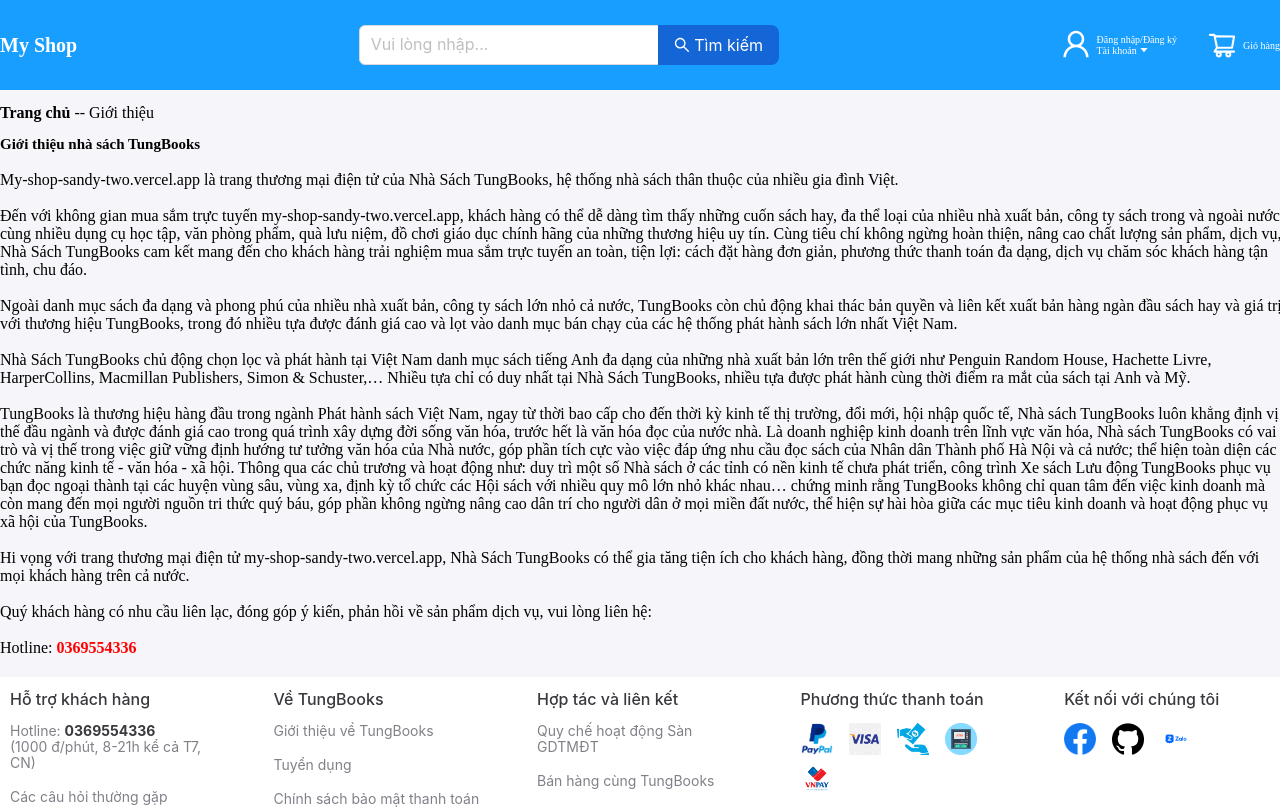
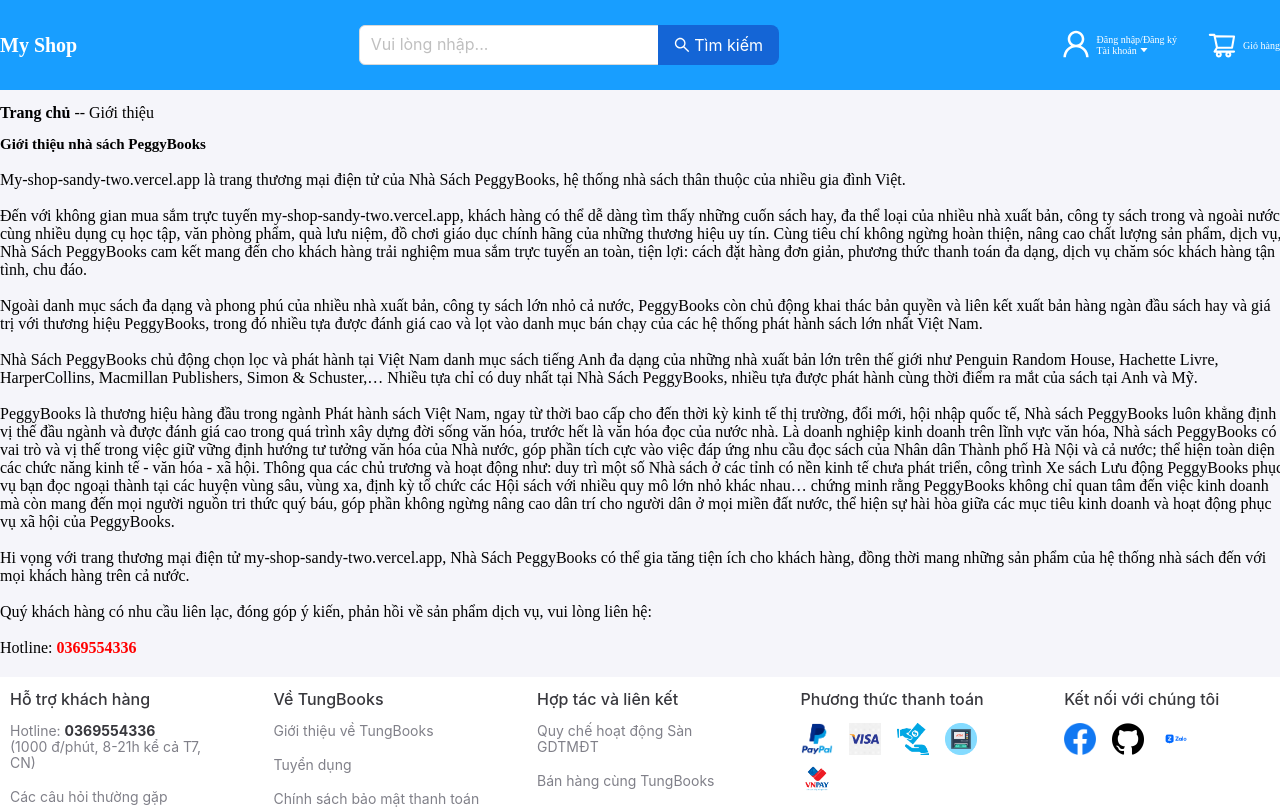
Before and after one commit to TranTung31/my-shop, a React (Create React App) app: page /intro in a window 1280 px wide. Shown: the top 809 px of the page. Built offline with nearby package versions, Linux system fonts and the light colour scheme.

Commit message:
81 - Code chức năng thống kê theo năm

```diff
--- a/src/components/AdminHome/AdminHome.js
+++ b/src/components/AdminHome/AdminHome.js
@@ -1,18 +1,19 @@
-import { Card, Col, Row } from "antd";
 import {
+  AppstoreOutlined,
+  DollarOutlined,
+  ShoppingCartOutlined,
   UserOutlined,
-  AppstoreOutlined,
-  ShoppingCartOutlined,
-  DollarOutlined,
 } from "@ant-design/icons";
-import * as UserService from "../../services/UserService";
-import * as ProductService from "../../services/ProductService";
+import { Card, Col, Row, Select } from "antd";
+import { useEffect, useState } from "react";
 import { useSelector } from "react-redux";
 import * as OrderService from "../../services/OrderService";
-import { useEffect, useState } from "react";
+import * as ProductService from "../../services/ProductService";
+import * as UserService from "../../services/UserService";
 import { convertPrice } from "../../utils/utils";
+import LoadingComponent from "../LoadingComponent/LoadingComponent";
 import ContentOfTooltip from "./ContentOfTooltip";
-import LoadingComponent from "../LoadingComponent/LoadingComponent";
+import { WrapperSelect } from "./styles";
 
 const AdminHome = () => {
   const user = useSelector((state) => state.user);
@@ -22,6 +23,8 @@
   const [orderAll, setOrderAll] = useState(null);
   const [totalPrice, setTotalPrice] = useState(0);
   const [isLoadingOrder, setIsLoadingOrder] = useState(false);
+  const [year, setYear] = useState("2024");
+
   const getCountUser = async (access_token) => {
     const res = await UserService.getCountUser(access_token);
     setCountUser(res?.data);
@@ -61,6 +64,10 @@
     getOrderAll(user?.access_token);
     getTotalPrice(user?.access_token);
   }, []);
+
+  const handleOnChangeSelect = (value) => {
+    setYear(value);
+  };
 
   return (
     <div style={{ width: "100%", height: "100%" }}>
@@ -132,9 +139,28 @@
           </Col>
         </Row>
       </div>
+      <WrapperSelect>
+        <Select
+          defaultValue={year}
+          style={{
+            width: 120,
+          }}
+          onChange={handleOnChangeSelect}
+          options={[
+            {
+              value: "2024",
+              label: "2024",
+            },
+            {
+              value: "2023",
+              label: "2023",
+            },
+          ]}
+        />
+      </WrapperSelect>
       <LoadingComponent isLoading={isLoadingOrder}>
         <div style={{ width: "100%", height: "500px", marginTop: "30px" }}>
-          <ContentOfTooltip dataOrder={orderAll} />
+          <ContentOfTooltip dataOrder={orderAll} dataYear={year}/>
         </div>
       </LoadingComponent>
     </div>
--- a/src/components/AdminHome/ContentOfTooltip.js
+++ b/src/components/AdminHome/ContentOfTooltip.js
@@ -1,67 +1,67 @@
 import React from "react";
 import {
+  Bar,
   BarChart,
-  Bar,
+  CartesianGrid,
+  Legend,
+  ResponsiveContainer,
+  Tooltip,
   XAxis,
   YAxis,
-  CartesianGrid,
-  Tooltip,
-  Legend,
-  ResponsiveContainer,
 } from "recharts";
 import { convertDataContentOfTooltip, convertPrice } from "../../utils/utils";
 
 const ContentOfTooltip = (props) => {
-  const { dataOrder } = props;
+  const { dataOrder, dataYear } = props;
 
   const data = [
     {
       name: "Tháng 1",
-      priceOfMonth: convertDataContentOfTooltip(dataOrder, 1),
+      priceOfMonth: convertDataContentOfTooltip(dataOrder, 1, dataYear),
     },
     {
       name: "Tháng 2",
-      priceOfMonth: convertDataContentOfTooltip(dataOrder, 2),
+      priceOfMonth: convertDataContentOfTooltip(dataOrder, 2, dataYear),
     },
     {
       name: "Tháng 3",
-      priceOfMonth: convertDataContentOfTooltip(dataOrder, 3),
+      priceOfMonth: convertDataContentOfTooltip(dataOrder, 3, dataYear),
     },
     {
       name: "Tháng 4",
-      priceOfMonth: convertDataContentOfTooltip(dataOrder, 4),
+      priceOfMonth: convertDataContentOfTooltip(dataOrder, 4, dataYear),
     },
     {
       name: "Tháng 5",
-      priceOfMonth: convertDataContentOfTooltip(dataOrder, 5),
+      priceOfMonth: convertDataContentOfTooltip(dataOrder, 5, dataYear),
     },
     {
       name: "Tháng 6",
-      priceOfMonth: convertDataContentOfTooltip(dataOrder, 6),
+      priceOfMonth: convertDataContentOfTooltip(dataOrder, 6, dataYear),
     },
     {
       name: "Tháng 7",
-      priceOfMonth: convertDataContentOfTooltip(dataOrder, 7),
+      priceOfMonth: convertDataContentOfTooltip(dataOrder, 7, dataYear),
     },
     {
       name: "Tháng 8",
-      priceOfMonth: convertDataContentOfTooltip(dataOrder, 8),
+      priceOfMonth: convertDataContentOfTooltip(dataOrder, 8, dataYear),
     },
     {
       name: "Tháng 9",
-      priceOfMonth: convertDataContentOfTooltip(dataOrder, 9),
+      priceOfMonth: convertDataContentOfTooltip(dataOrder, 9, dataYear),
     },
     {
       name: "Tháng 10",
-      priceOfMonth: convertDataContentOfTooltip(dataOrder, 10),
+      priceOfMonth: convertDataContentOfTooltip(dataOrder, 10, dataYear),
     },
     {
       name: "Tháng 11",
-      priceOfMonth: convertDataContentOfTooltip(dataOrder, 11),
+      priceOfMonth: convertDataContentOfTooltip(dataOrder, 11, dataYear),
     },
     {
       name: "Tháng 12",
-      priceOfMonth: convertDataContentOfTooltip(dataOrder, 12),
+      priceOfMonth: convertDataContentOfTooltip(dataOrder, 12, dataYear),
     },
   ];
 
--- a/src/components/AdminHome/styles.js
+++ b/src/components/AdminHome/styles.js
@@ -0,0 +1,8 @@
+import styled from "styled-components";
+
+export const WrapperSelect = styled.div`
+  margin-top: 30px;
+  display: flex;
+  justify-content: flex-end;
+  padding-right: 30px;
+`;
--- a/src/pages/IntroPage/IntroPage.js
+++ b/src/pages/IntroPage/IntroPage.js
@@ -20,11 +20,11 @@
         </WrapperIntroNavigate>
 
         <div>
-          <h2 style={{ margin: 0 }}>Giới thiệu nhà sách TungBooks</h2>
+          <h2 style={{ margin: 0 }}>Giới thiệu nhà sách PeggyBooks</h2>
           <div style={{ fontSize: "1.6rem" }}>
             <br />
             My-shop-sandy-two.vercel.app là trang thương mại điện tử của Nhà
-            Sách TungBooks, hệ thống nhà sách thân thuộc của nhiều gia đình
+            Sách PeggyBooks, hệ thống nhà sách thân thuộc của nhiều gia đình
             Việt.
             <br />
             <br />
@@ -34,49 +34,49 @@
             dụng cụ học tập, văn phòng phẩm, quà lưu niệm, đồ chơi giáo dục
             chính hãng của những thương hiệu uy tín. Cùng tiêu chí không ngừng
             hoàn thiện, nâng cao chất lượng sản phẩm, dịch vụ, Nhà Sách
-            TungBooks cam kết mang đến cho khách hàng trải nghiệm mua sắm trực
+            PeggyBooks cam kết mang đến cho khách hàng trải nghiệm mua sắm trực
             tuyến an toàn, tiện lợi: cách đặt hàng đơn giản, phương thức thanh
             toán đa dạng, dịch vụ chăm sóc khách hàng tận tình, chu đáo.
             <br />
             <br />
             Ngoài danh mục sách đa dạng và phong phú của nhiều nhà xuất bản,
-            công ty sách lớn nhỏ cả nước, TungBooks còn chủ động khai thác bản
+            công ty sách lớn nhỏ cả nước, PeggyBooks còn chủ động khai thác bản
             quyền và liên kết xuất bản hàng ngàn đầu sách hay và giá trị với
-            thương hiệu TungBooks, trong đó nhiều tựa được đánh giá cao và lọt
+            thương hiệu PeggyBooks, trong đó nhiều tựa được đánh giá cao và lọt
             vào danh mục bán chạy của các hệ thống phát hành sách lớn nhất Việt
             Nam.
             <br />
             <br />
-            Nhà Sách TungBooks chủ động chọn lọc và phát hành tại Việt Nam danh
+            Nhà Sách PeggyBooks chủ động chọn lọc và phát hành tại Việt Nam danh
             mục sách tiếng Anh đa dạng của những nhà xuất bản lớn trên thế giới
             như Penguin Random House, Hachette Livre, HarperCollins, Macmillan
             Publishers, Simon & Schuster,… Nhiều tựa chỉ có duy nhất tại Nhà
-            Sách TungBooks, nhiều tựa được phát hành cùng thời điểm ra mắt của
+            Sách PeggyBooks, nhiều tựa được phát hành cùng thời điểm ra mắt của
             sách tại Anh và Mỹ.
             <br />
             <br />
-            TungBooks là thương hiệu hàng đầu trong ngành Phát hành sách Việt
+            PeggyBooks là thương hiệu hàng đầu trong ngành Phát hành sách Việt
             Nam, ngay từ thời bao cấp cho đến thời kỳ kinh tế thị trường, đổi
-            mới, hội nhập quốc tế, Nhà sách TungBooks luôn khẳng định vị thế đầu
+            mới, hội nhập quốc tế, Nhà sách PeggyBooks luôn khẳng định vị thế đầu
             ngành và được đánh giá cao trong quá trình xây dựng đời sống văn
             hóa, trước hết là văn hóa đọc của nước nhà. Là doanh nghiệp kinh
-            doanh trên lĩnh vực văn hóa, Nhà sách TungBooks có vai trò và vị thế
+            doanh trên lĩnh vực văn hóa, Nhà sách PeggyBooks có vai trò và vị thế
             trong việc giữ vững định hướng tư tưởng văn hóa của Nhà nước, góp
             phần tích cực vào việc đáp ứng nhu cầu đọc sách của Nhân dân Thành
             phố Hà Nội và cả nước; thể hiện toàn diện các chức năng kinh tế -
             văn hóa - xã hội. Thông qua các chủ trương và hoạt động như: duy trì
             một số Nhà sách ở các tỉnh có nền kinh tế chưa phát triển, công
-            trình Xe sách Lưu động TungBooks phục vụ bạn đọc ngoại thành tại các
+            trình Xe sách Lưu động PeggyBooks phục vụ bạn đọc ngoại thành tại các
             huyện vùng sâu, vùng xa, định kỳ tổ chức các Hội sách với nhiều quy
-            mô lớn nhỏ khác nhau… chứng minh rằng TungBooks không chỉ quan tâm
+            mô lớn nhỏ khác nhau… chứng minh rằng PeggyBooks không chỉ quan tâm
             đến việc kinh doanh mà còn mang đến mọi người nguồn tri thức quý
             báu, góp phần không ngừng nâng cao dân trí cho người dân ở mọi miền
             đất nước, thể hiện sự hài hòa giữa các mục tiêu kinh doanh và hoạt
-            động phục vụ xã hội của TungBooks.
+            động phục vụ xã hội của PeggyBooks.
             <br />
             <br />
             Hi vọng với trang thương mại điện tử my-shop-sandy-two.vercel.app,
-            Nhà Sách TungBooks có thể gia tăng tiện ích cho khách hàng, đồng
+            Nhà Sách PeggyBooks có thể gia tăng tiện ích cho khách hàng, đồng
             thời mang những sản phẩm của hệ thống nhà sách đến với mọi khách
             hàng trên cả nước.
             <br />
--- a/src/services/OrderService.js
+++ b/src/services/OrderService.js
@@ -1,4 +1,3 @@
-import axios from "axios";
 import { axiosJWT } from "./UserService";
 
 export const createOrder = async (data, access_token) => {
--- a/src/utils/utils.js
+++ b/src/utils/utils.js
@@ -106,13 +106,22 @@
   return month;
 };
 
-export const convertDataContentOfTooltip = (dataContent, month) => {
+export const convertYear = (inputDateRaw) => {
+  const inputDate = new Date(inputDateRaw);
+
+  const year = inputDate.getUTCFullYear();
+
+  return year;
+};
+
+export const convertDataContentOfTooltip = (dataContent, month, year) => {
   const totalPriceOfMonth = dataContent?.reduce((total, item) => {
     return (total =
       total +
       (item?.isPaid === true &&
       item?.isDelivered === true &&
-      convertMonth(item?.createdAt) === month
+      convertMonth(item?.createdAt) === month &&
+      (convertYear(item?.createdAt) + "") === year
         ? item?.totalPrice
         : 0));
   }, 0);
```
